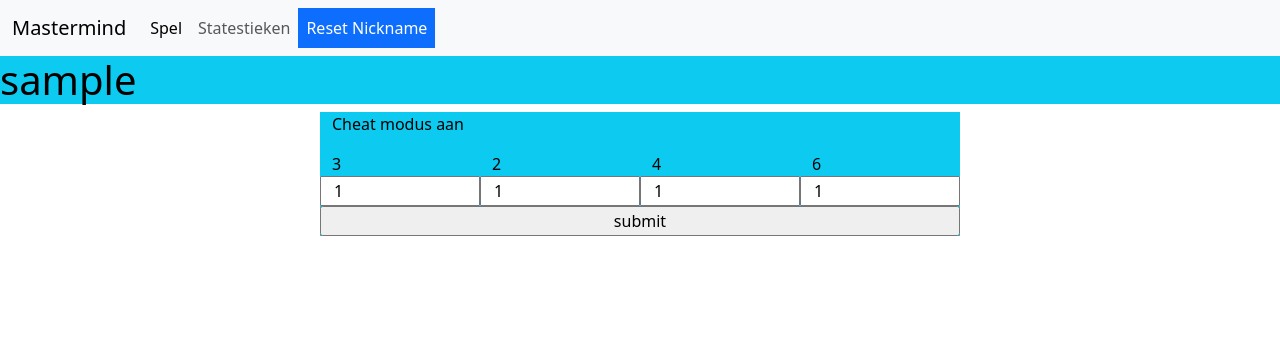
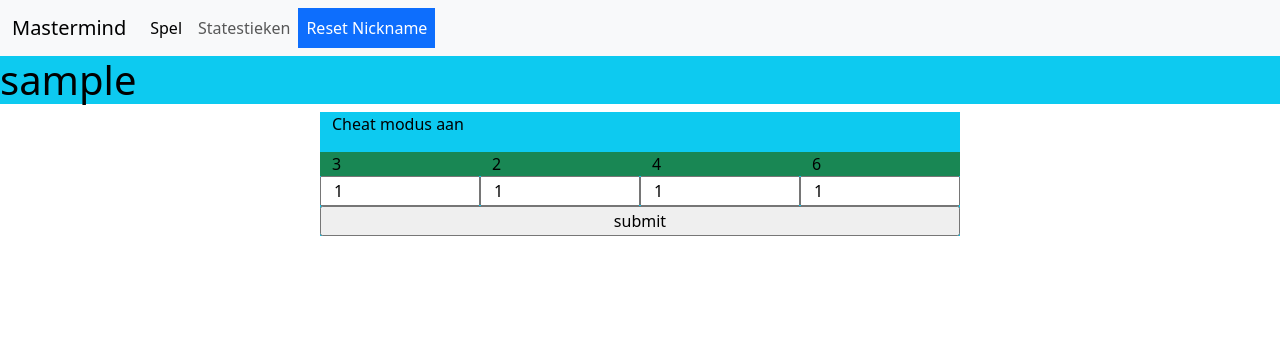
Before and after one commit to DerFranz33/python-herkansing-code, a Flask app: page /game/2 in a window 1280 px wide. Shown: the top 356 px of the page. Run offline with Flask 3, Linux system fonts and the light colour scheme; the visitor is signed in with stand-in values (Sample User, id 1).

Commit message:
cheat mode answer more visable

```diff
--- a/mastermind-VM/templates/game-session.html
+++ b/mastermind-VM/templates/game-session.html
@@ -10,7 +10,7 @@
             {% if cheat_modus %}
                 <p>Cheat modus aan</p>
                 {% for pin in answer %}
-                    <div class="col-sm">{{pin.colour}}</div>
+                    <div class="col-sm bg-success">{{pin.colour}}</div>
                 {% endfor %}
             {% endif %}
             {% if cheat_modus == false %}
```
Also changed, not shown: mastermind-VM/var/main-instance/project.db.
